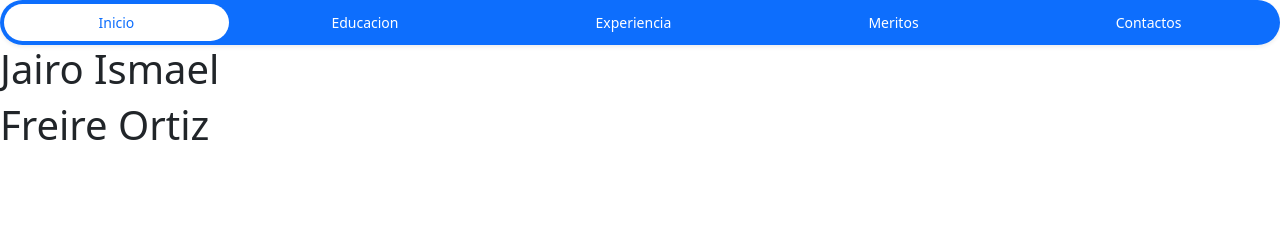
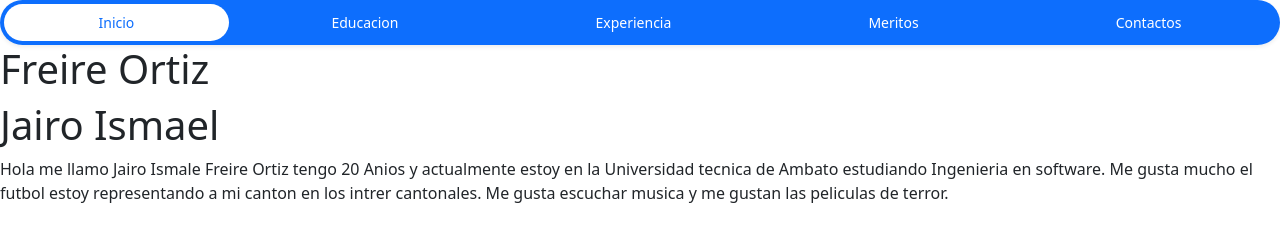
Before and after one commit to Jairo010/PracticaGit4A_FreireJairo, a plain HTML site: page index.html in a window 1280 px wide. Drawn offline with nearby package versions, Linux system fonts and the light colour scheme.

Commit message:
Se agregó un resumen de mi CV

```diff
--- a/index.html
+++ b/index.html
@@ -31,8 +31,11 @@
     </nav>
 
     <section>
+      <h1>Freire Ortiz</h1>
       <h1>Jairo Ismael</h1>
-      <h1>Freire Ortiz</h1>
+      <p>Hola me llamo Jairo Ismale Freire Ortiz tengo 20 Anios y actualmente estoy en la Universidad tecnica de Ambato estudiando Ingenieria en software.
+        Me gusta mucho el futbol estoy representando a mi canton en los intrer cantonales. Me gusta escuchar musica y me gustan las peliculas de terror.
+      </p>
     </section>
 </body>
 </html>
```
